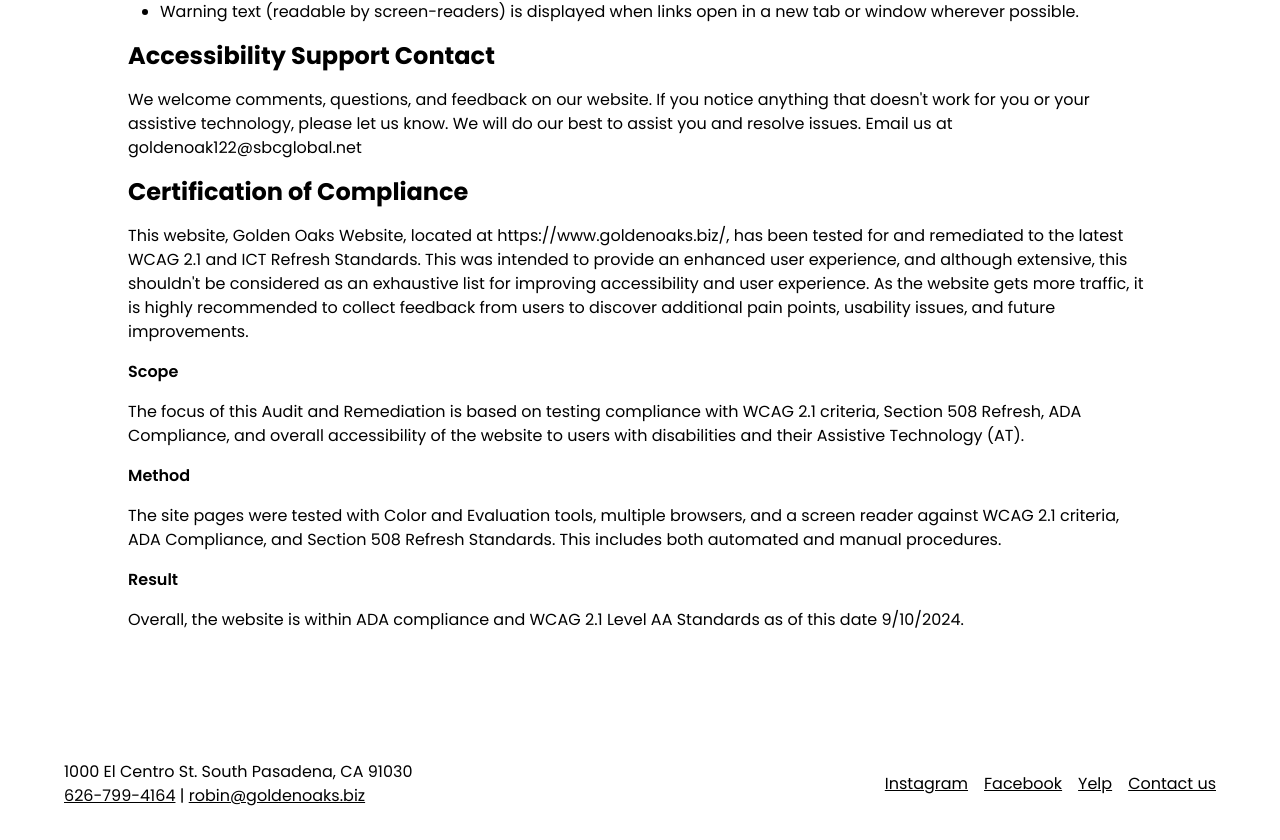
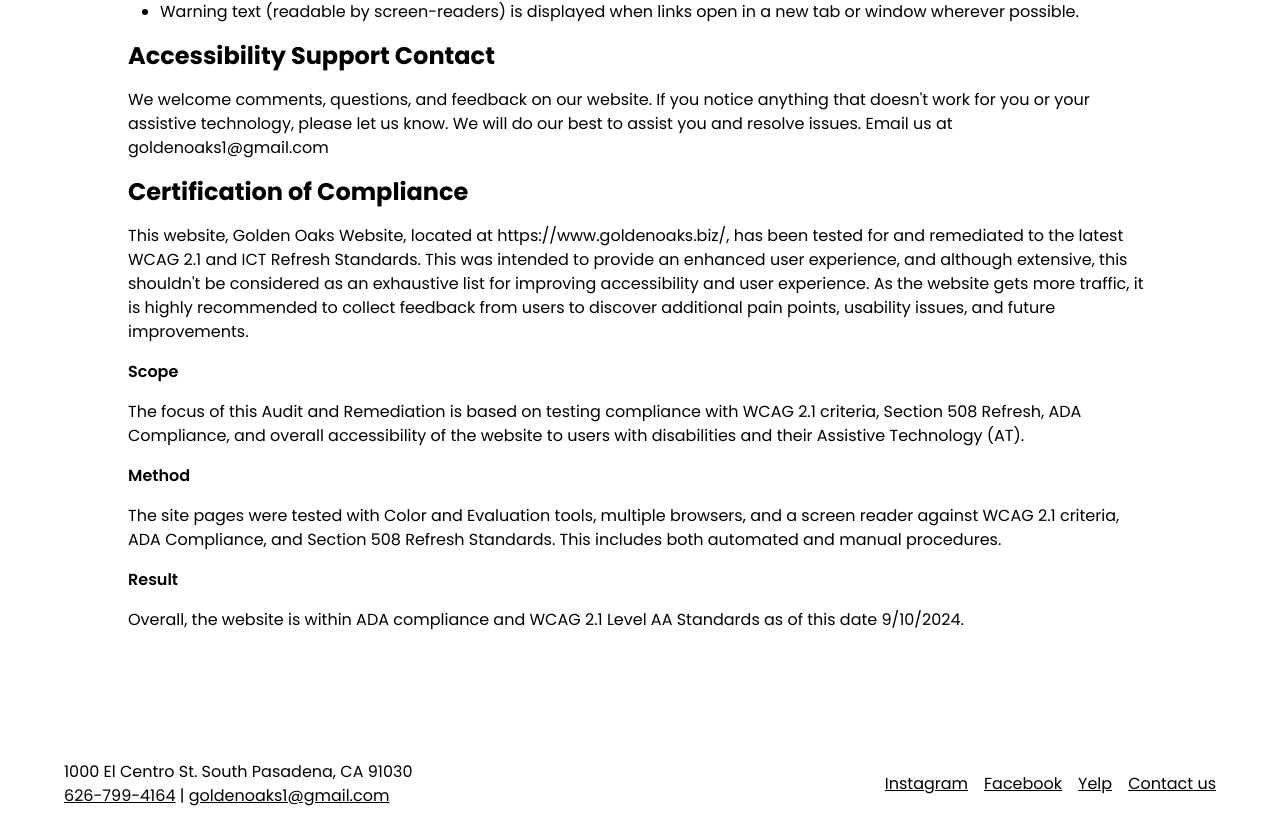
Before and after one commit to FairviewVentures/goldenoaks, a Next.js app: page /accessibility in a window 1280 px wide. Shown: the part 1292-2132 px from the top of the page. Built offline with nearby package versions, Linux system fonts and the light colour scheme.

Commit message:
Use goldenoaks1@gmail.com for all email addresses
Replaces robin@goldenoaks.biz and the old address on the accessibility
page, which now reads the email from config.

```diff
--- a/app/accessibility/page.tsx
+++ b/app/accessibility/page.tsx
@@ -1,5 +1,6 @@
 import type { Metadata } from "next";
 import Link from "next/link";
+import { email } from "@/config";
 
 export const metadata: Metadata = {
   title: "Accessibility",
@@ -132,8 +133,8 @@
             notice anything that doesn&apos;t work for you or your assistive
             technology, please let us know. We will do our best to assist you
             and resolve issues. Email us at{" "}
-            <Link href="mailto:goldenoak122@sbcglobal.net?subject=Accessibility%20Feedback">
-              goldenoak122@sbcglobal.net
+            <Link href={`mailto:${email}?subject=Accessibility%20Feedback`}>
+              {email}
             </Link>
           </p>
           <h3 className="heading2">Certification of Compliance</h3>
--- a/config.ts
+++ b/config.ts
@@ -2,7 +2,7 @@
 
 export const phoneNumber = "626-799-4164";
 
-export const email = "robin@goldenoaks.biz";
+export const email = "goldenoaks1@gmail.com";
 
 export const address = "1000 El Centro St. South Pasadena, CA 91030";
 
```
